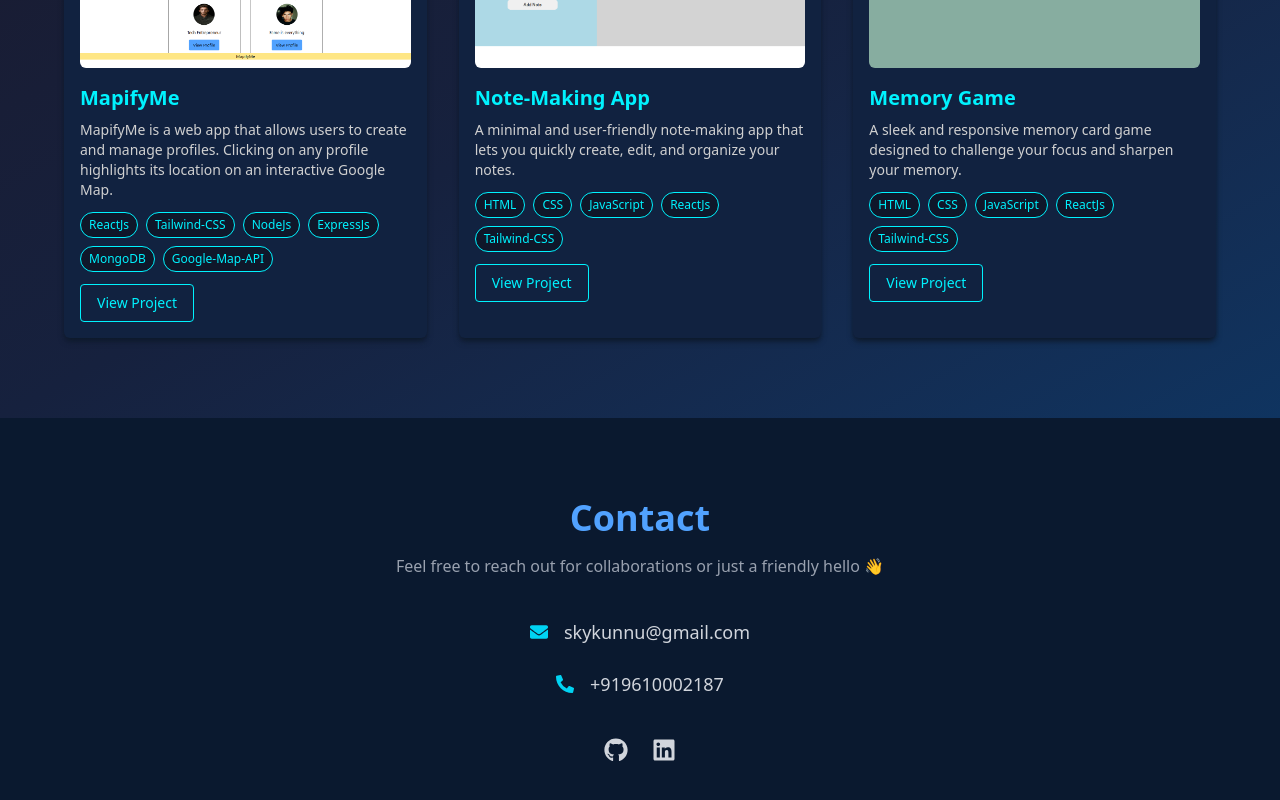
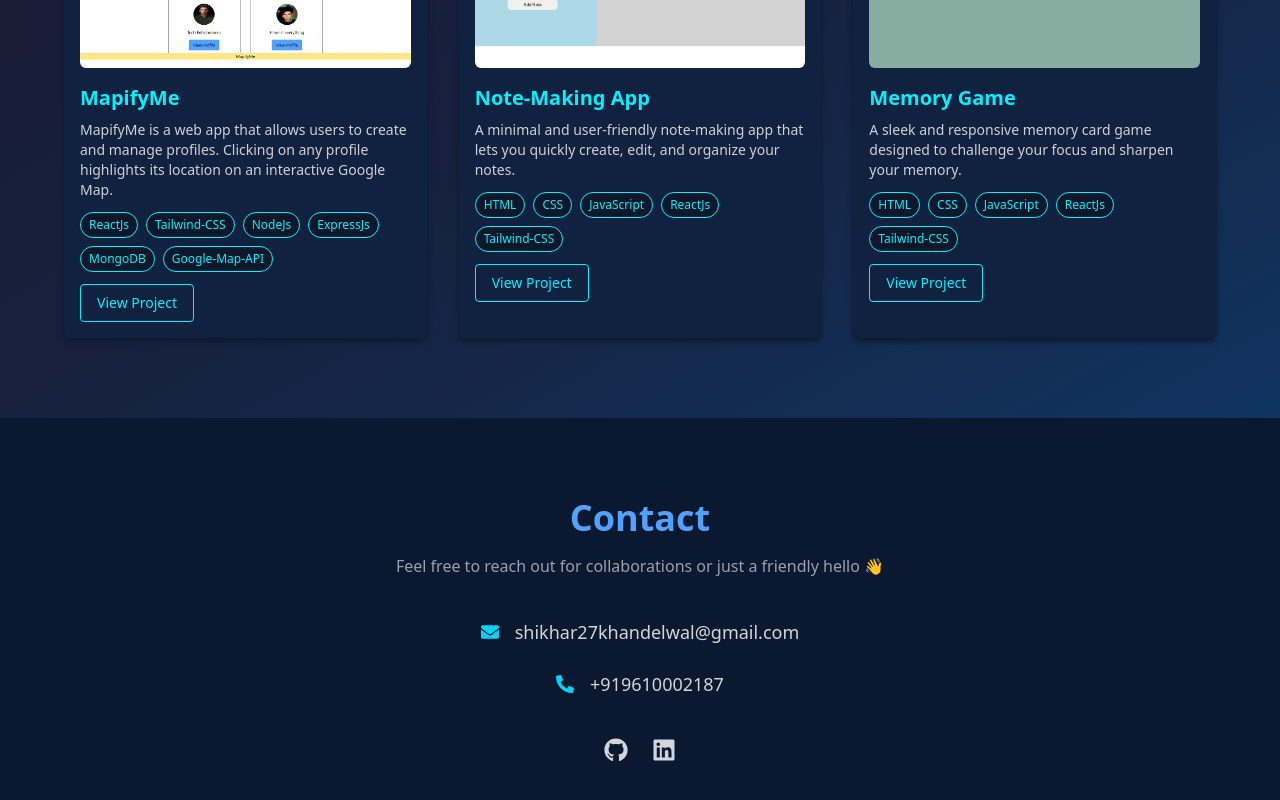
Before and after one commit to skykunnu/My_Portfolio, a React (Vite) app: page /#experience in a window 1280 px wide. Shown: the part 2828-3628 px from the top of the page. Built offline with nearby package versions, Linux system fonts and the light colour scheme.

Commit message:
Changed Email in both these components

```diff
--- a/src/sections/Contacts.jsx
+++ b/src/sections/Contacts.jsx
@@ -21,7 +21,7 @@ function Contacts() {
         <motion.div variants={fadeIn} className="mt-10 space-y-6">
           <motion.div variants={fadeIn} className="flex items-center justify-center gap-4 text-lg">
             <FaEnvelope className="text-cyan-400" />
-            <a href="mailto:skykunnu@gmail.com" className="hover:text-cyan-400 transition">skykunnu@gmail.com</a>
+            <a href="mailto:shikhar27khandelwal@gmail.com" className="hover:text-cyan-400 transition">shikhar27khandelwal@gmail.com</a>
           </motion.div>
 
           <motion.div variants={fadeIn} className="flex items-center justify-center gap-4 text-lg">
--- a/src/sections/Home.jsx
+++ b/src/sections/Home.jsx
@@ -43,7 +43,7 @@ function Home() {
           <a href="https://www.linkedin.com/in/shikhar-khandelwal-a6921a160/" className="hover:text-[#00f2fe] transition" target="_blank">
             <FaLinkedin />
           </a>
-          <a href="mailto:skykunnu@gmail.com" className="hover:text-[#00f2fe] transition" target="_blank">
+          <a href="mailto:shikhar27khandelwal@gmail.com" className="hover:text-[#00f2fe] transition" target="_blank">
             <FaEnvelope />
           </a>
         </motion.div>
```
